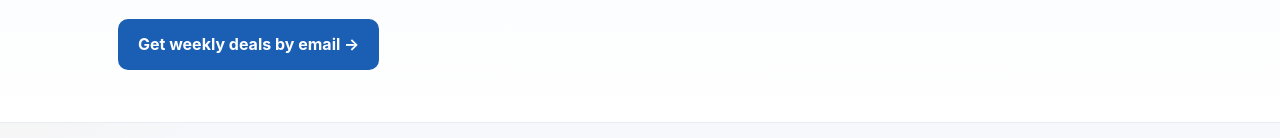
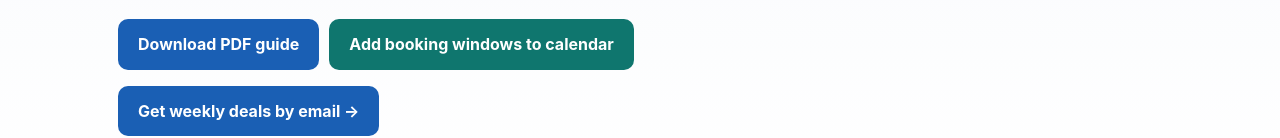
Before and after one commit to valdislavn-spec/travel-finds, a plain HTML site: page us-guide.html in a window 1280 px wide. Shown: the part 211-349 px from the top of the page. Drawn offline with Linux system fonts and the light colour scheme.

Commit message:
feat: add PDF and ICS downloads to guide

```diff
--- a/us-guide.html
+++ b/us-guide.html
@@ -41,6 +41,10 @@
     <h1 class="tn-h1">25 cheap destinations from the US (2026)</h1>
     <p class="tn-lead">Where fares stay low, when to fly, and how to spot a real deal.
       Get the updated list every week in your inbox.</p>
+    <p style="display:flex;gap:10px;flex-wrap:wrap;margin:16px 0 0">
+      <a class="tn-btn" style="display:inline-block;text-decoration:none" href="us-guide.pdf" download>Download PDF guide</a>
+      <a class="tn-btn" style="display:inline-block;text-decoration:none;background:#0f766e" href="booking-windows.ics">Add booking windows to calendar</a>
+    </p>
     <p><a class="tn-btn" style="display:inline-block;text-decoration:none" href="us-deals.html">Get weekly deals by email →</a></p>
   </div></section>
 
```
